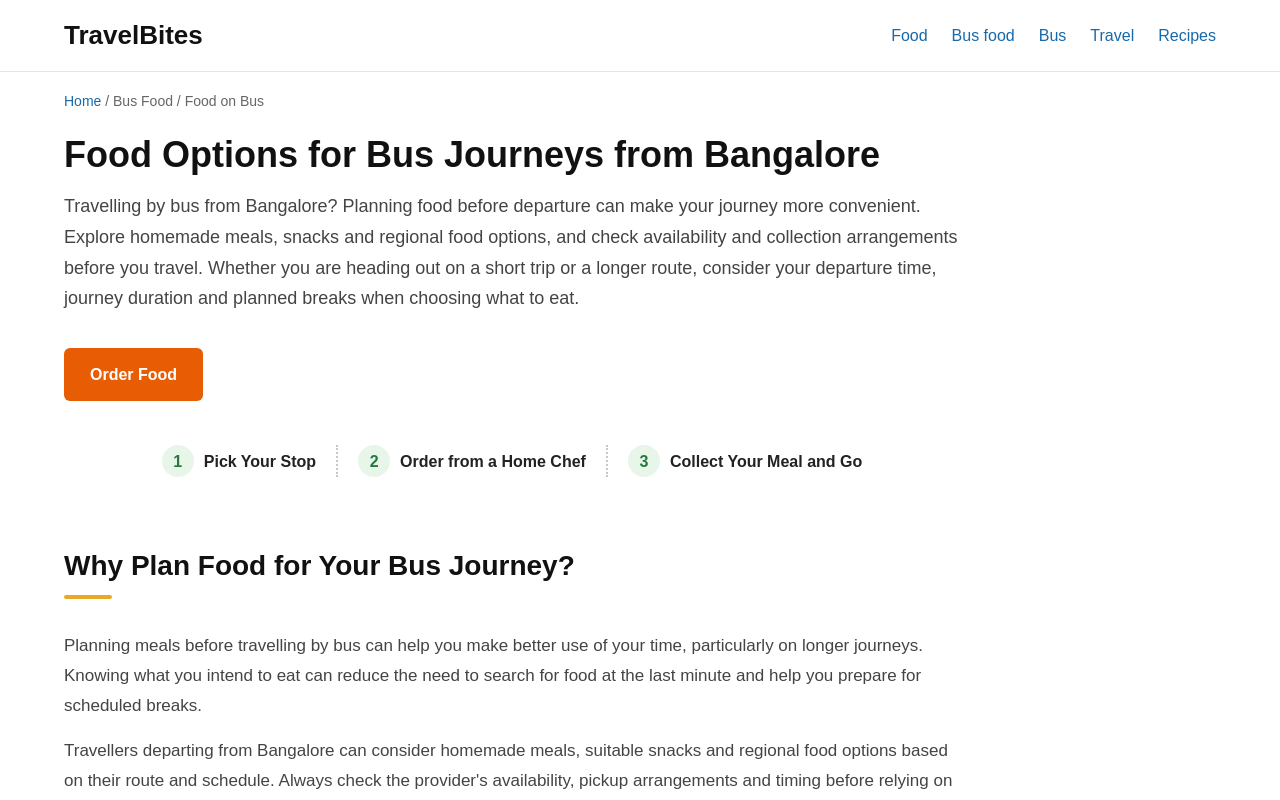
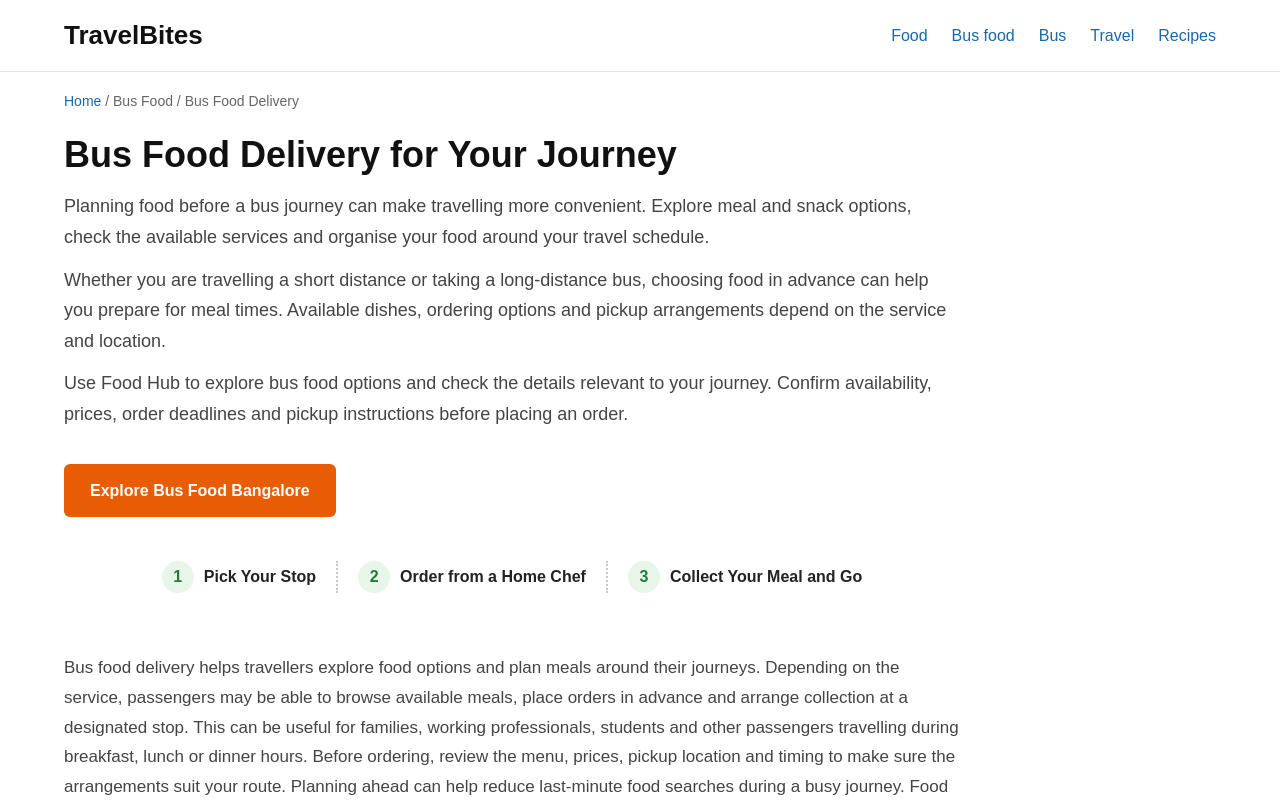
Before and after one commit to mitralearnpvtltd-prog/bangalore-best-places, a React (Vite) app: page / in a window 1280 px wide. Shown: the top 800 px of the page. Built offline with nearby package versions, Linux system fonts and the light colour scheme.

Commit message:
Update Bus Food Delivery homepage

```diff
--- a/src/App.jsx
+++ b/src/App.jsx
@@ -1,3 +1,4 @@
+
 import { useEffect } from "react";
 import {
   Routes,
@@ -42,9 +43,9 @@ function NotFound() {
 }
 
 export default function App() {
-  // Homepage: Bus Food Bangalore
-  const busFoodPage = seoPages.find(
-    (page) => page.url === "/bus-food/bangalore/"
+  // Homepage: Bus Food Delivery
+  const homePage = seoPages.find(
+    (page) => page.url === "/bus-food/"
   );
 
   return (
@@ -55,20 +56,22 @@ export default function App() {
 
       <main>
         <Routes>
-          {/* Homepage: Bus Food Bangalore */}
+          {/* Homepage: Bus Food Delivery */}
           <Route
             path="/"
             element={
-              busFoodPage ? (
-                <SeoPage page={busFoodPage} />
+              homePage ? (
+                <SeoPage page={homePage} />
               ) : (
                 <NotFound />
               )
             }
           />
 
-          {/* All existing SEO page routes */}
-          {seoPages.map((page) => (
+          {/* All SEO pages and their direct URLs */}
+          {seoPages
+            .filter((page) => page.url !== "/")
+            .map((page) => (
               <Route
                 key={page.url}
                 path={page.url}
--- a/src/data/seoPages.js
+++ b/src/data/seoPages.js
@@ -1,6 +1,4 @@
 export const seoPages = [
-
-
 {
   category: "Food",
   subcategory: "Core",
@@ -800,14 +798,192 @@ text: "Bangalore offers a wide variety of food choices, from traditional Karnata
   category: "Bus Food",
   subcategory: "Core",
   name: "Bus Food Delivery",
-    title: "Bus Food Delivery – Order Food During Your Journey",
+
+  h1: "Bus Food Delivery for Your Journey",
+  title: "Bus Food Delivery: Meals for Bus Travellers | Food Hub",
   description:
-      "Hungry during your bus journey? Order fresh meals and get them delivered at your bus stop.",
+    "Explore bus food delivery options, plan meals before travelling and check food availability, pickup locations and timings for your journey.",
+
   url: "/bus-food/",
-    intro:
-      "Plan your journey, pick a stop and pre-order a fresh meal so it is ready when your bus arrives.",
+
+  primaryKeyword: "bus food delivery",
+
+  secondaryKeywords: [
+    "food delivery on bus",
+    "order food during bus journey",
+    "bus journey food",
+    "food for bus travellers",
+    "bus stop food pickup",
+    "online food ordering for bus travel",
+    "meals for long bus journeys",
+    "bus travel snacks",
+  ],
+
+  intro: [
+    "Planning food before a bus journey can make travelling more convenient. Explore meal and snack options, check the available services and organise your food around your travel schedule.",
+    "Whether you are travelling a short distance or taking a long-distance bus, choosing food in advance can help you prepare for meal times. Available dishes, ordering options and pickup arrangements depend on the service and location.",
+    "Use Food Hub to explore bus food options and check the details relevant to your journey. Confirm availability, prices, order deadlines and pickup instructions before placing an order.",
+  ],
+
   paragraph:
-      "Bus food delivery makes it easier to enjoy a fresh meal while travelling by bus. Long journeys can make finding suitable food difficult, especially when passengers have limited time at stops or do not know where to eat along the route. With bus food delivery, travellers can plan their meals before the journey and select a suitable stop for collection. Fresh meals and snacks can be ordered in advance so that the food is ready when the bus reaches the selected location. This can be useful for passengers travelling during lunch or dinner hours, families travelling together and anyone taking a long-distance bus journey. Instead of depending only on roadside food or carrying a meal from home, passengers can plan a convenient food option as part of their journey. Bus food delivery connects travel with local food choices and helps passengers enjoy freshly prepared meals during their trip. It is a practical way to make bus journeys more comfortable and convenient.",
+    "Bus food delivery helps travellers explore food options and plan meals around their journeys. Depending on the service, passengers may be able to browse available meals, place orders in advance and arrange collection at a designated stop. This can be useful for families, working professionals, students and other passengers travelling during breakfast, lunch or dinner hours. Before ordering, review the menu, prices, pickup location and timing to make sure the arrangements suit your route. Planning ahead can help reduce last-minute food searches during a busy journey. Food availability and delivery arrangements vary by provider and location, so check the details before confirming an order.",
+
+  sections: [
+    {
+      heading: "Why Plan Food for Your Bus Journey?",
+      paragraphs: [
+        "Bus journeys may include short stops or travel through unfamiliar locations, making it helpful to think about meals before departure. Planning ahead allows you to review food options and consider when and where you may be able to collect your order.",
+        "Food Hub helps travellers explore available food options and review relevant ordering details. Service availability depends on the provider, route and location.",
+      ],
+    },
+
+    {
+      heading: "What Food Can You Choose for Bus Travel?",
+      subsections: [
+        {
+          heading: "South Indian Meals",
+          paragraphs: [
+            "Explore South Indian meal options and regional favourites where available. Check the menu and packaging details to choose food that suits your journey.",
+          ],
+          image: {
+            src: "/images/south-indian-food-bus-travel.jpg",
+            alt: "South Indian meal options for bus travel",
+          },
+        },
+        {
+          heading: "North Indian Meals",
+          paragraphs: [
+            "Browse available North Indian dishes and meal combinations. Menu choices and serving sizes depend on the food provider.",
+          ],
+          image: {
+            src: "/images/north-indian-meal-travel.jpeg",
+            alt: "North Indian meal options for a bus journey",
+          },
+        },
+        {
+          heading: "Biryani and Rice Meals",
+          paragraphs: [
+            "Check available biryani and rice meal options for your trip. Review ingredients, portions and prices before ordering.",
+          ],
+          image: {
+            src: "/images/biryani-rice-meal-travel.jpg",
+            alt: "Biryani and rice meal for bus travel",
+          },
+        },
+        {
+          heading: "Snacks for Bus Journeys",
+          paragraphs: [
+            "Snacks can be useful between meals during a long journey. Explore available choices and check the provider's details before placing an order.",
+          ],
+          image: {
+            src: "/images/Snacks-for-Bus-Travel.jpg",
+            alt: "Snacks to consider for a bus journey",
+          },
+        },
+      ],
+    },
+
+    {
+      heading: "How Bus Food Delivery Works",
+      subsections: [
+        {
+          heading: "Explore Available Food",
+          paragraphs: [
+            "Browse the food options listed for your journey and review their descriptions, prices and serving details.",
+          ],
+        },
+        {
+          heading: "Check Your Route and Pickup Stop",
+          paragraphs: [
+            "Confirm whether food ordering is available for your route or selected stop. Pickup arrangements vary by service.",
+          ],
+        },
+        {
+          heading: "Review Ordering Timings",
+          paragraphs: [
+            "Check order deadlines, estimated preparation times and pickup instructions before confirming your selection.",
+          ],
+        },
+        {
+          heading: "Confirm Your Order Details",
+          paragraphs: [
+            "Review the selected food, total price, pickup location and timing before completing your order.",
+          ],
+        },
+      ],
+    },
+
+    {
+      heading: "Food for Different Bus Journeys",
+      paragraphs: [
+        "The food you choose may depend on the duration of your trip and when you plan to travel. Consider meal options for journeys around breakfast, lunch or dinner, and check available snacks for travel between meals.",
+        "Families and groups may also want to review portion sizes and menu details in advance. Available choices depend on the provider and location.",
+      ],
+    },
+
+    {
+      heading: "Bus Food Delivery in Bangalore",
+      paragraphs: [
+        "Travellers departing from Bangalore can explore food options relevant to their bus journeys. Check the available route, boarding point or stop details before ordering.",
+        "For more location-specific information, explore our Bus Food Bangalore page and review the options available for your journey.",
+      ],
+    },
+
+    {
+      heading: "Frequently Asked Questions",
+      faqs: [
+        {
+          question: "What is bus food delivery?",
+          answer:
+            "Bus food delivery refers to food-ordering options for bus travellers. Available ordering, delivery and pickup arrangements depend on the service and location.",
+        },
+        {
+          question: "Can I order food before my bus journey?",
+          answer:
+            "Advance ordering may be available through some services. Check the provider's ordering deadlines and instructions before placing an order.",
+        },
+        {
+          question: "What food can I order for a bus journey?",
+          answer:
+            "Depending on availability, options may include meals, rice dishes, biryani and snacks. Check the menu for your selected service.",
+        },
+        {
+          question: "Can I collect food at a bus stop?",
+          answer:
+            "Pickup at a designated stop may be offered by some services. Confirm the exact location and collection time before ordering.",
+        },
+        {
+          question: "Is bus food delivery available on every route?",
+          answer:
+            "Availability depends on the provider, route and pickup location. Check the service details for your journey.",
+        },
+        {
+          question: "Can I find bus food options in Bangalore?",
+          answer:
+            "Explore our Bus Food Bangalore page for information about food options related to bus journeys from Bangalore.",
+        },
+        {
+          question: "Should I check the order timing before travelling?",
+          answer:
+            "Yes. Review the ordering deadline, pickup time, location and any instructions provided by the service.",
+        },
+      ],
+    },
+  ],
+
+  relatedLinks: [
+    {
+      label: "Bus Food Bangalore",
+      url: "/bus-food/bangalore/",
+    },
+  ],
+
+  cta: {
+    heading: "Ready to Explore Bus Food in Bangalore?",
+    text: "View bus food options and journey details for Bangalore.",
+    buttonText: "Explore Bus Food Bangalore",
+    url: "/bus-food/bangalore/",
+  },
 },
 {
   category: "Bus Food",
--- a/src/pages/SeoPage.jsx
+++ b/src/pages/SeoPage.jsx
@@ -11,10 +11,22 @@ export default function SeoPage({ page }) {
   const isBusFoodPage = page.category === "Bus Food";
   const h1Heading = page.h1 || page.name || page.title;
 
+  // Top CTA appears on the specified landing pages.
+  // Include both Bus Food pages.
   const showTopCta =
     page.url === "/food/bangalore/" ||
     page.url === "/food/home-chefs/bangalore/" ||
+    page.url === "/bus-food/" ||
     page.url === "/bus-food/bangalore/";
+
+  // Choose CTA destination and label by page category.
+  const defaultCtaUrl = isBusFoodPage
+    ? "/bus-food/bangalore/"
+    : "/food/homemade-food/bangalore/";
+
+  const defaultCtaText = isBusFoodPage
+    ? "Explore Bus Food Bangalore"
+    : "Order Food";
 
   return (
     <>
@@ -57,24 +69,29 @@ export default function SeoPage({ page }) {
             </div>
           )}
 
-          {/* Top CTA button */}
+          {/* Top CTA */}
           {showTopCta && (
             <div className="top-cta">
               <Link
                 className="cta-button top-cta-button"
-                to="/food/homemade-food/bangalore/"
+                to={defaultCtaUrl}
               >
-                Order Food
+                {defaultCtaText}
               </Link>
             </div>
           )}
         </div>
 
+        {/* Journey component for Bus Food pages */}
         {isBusFoodPage && <Journey />}
       </section>
 
       {/* Main page content */}
       <section className="content">
+        {/* Page-level paragraph */}
+        {page.paragraph && <p>{page.paragraph}</p>}
+
+        {/* Page sections */}
         {page.sections?.map((section, index) => (
           <section className="seo-section" key={index}>
             {section.heading && <h2>{section.heading}</h2>}
@@ -84,16 +101,16 @@ export default function SeoPage({ page }) {
               <p key={paragraphIndex}>{paragraph}</p>
             ))}
 
-            {/* Section call to action */}
+            {/* Section CTA */}
             {section.cta && (
               <div className="cta-section">
                 <p>{section.cta}</p>
 
                 <Link
                   className="cta-button"
-                  to="/food/homemade-food/bangalore/"
+                  to={defaultCtaUrl}
                 >
-                  Explore Homemade Food
+                  {section.cta}
                 </Link>
               </div>
             )}
@@ -105,6 +122,7 @@ export default function SeoPage({ page }) {
             {section.items?.map((item, itemIndex) => (
               <div key={item.heading || itemIndex}>
                 {item.heading && <h3>{item.heading}</h3>}
+
                 {item.text && <p>{item.text}</p>}
 
                 {item.paragraphs?.map((paragraph, paragraphIndex) => (
@@ -182,7 +200,7 @@ export default function SeoPage({ page }) {
               </div>
             ))}
 
-            {/* Bullet points */}
+            {/* Section bullet points */}
             {section.bullets?.length > 0 && (
               <ul className="features">
                 {section.bullets.map((bullet, bulletIndex) => (
@@ -253,14 +271,6 @@ export default function SeoPage({ page }) {
             )}
           </section>
         ))}
-
-        {/* Fallback for pages without sections */}
-        {!page.sections?.length && page.paragraph && (
-          <section className="seo-section">
-            <h2>{page.contentHeading || page.name}</h2>
-            <p>{page.paragraph}</p>
-          </section>
-        )}
       </section>
 
       {/* Page-level images */}
@@ -324,12 +334,9 @@ export default function SeoPage({ page }) {
 
           <Link
             className="cta-button"
-            to={
-              page.cta.url ||
-              "/food/homemade-food/bangalore/"
-            }
+            to={page.cta.url || defaultCtaUrl}
           >
-            {page.cta.buttonText || "Explore Homemade Food"}
+            {page.cta.buttonText || defaultCtaText}
           </Link>
         </section>
       )}
```
Lines whose indentation alone changed are shown as unchanged.
